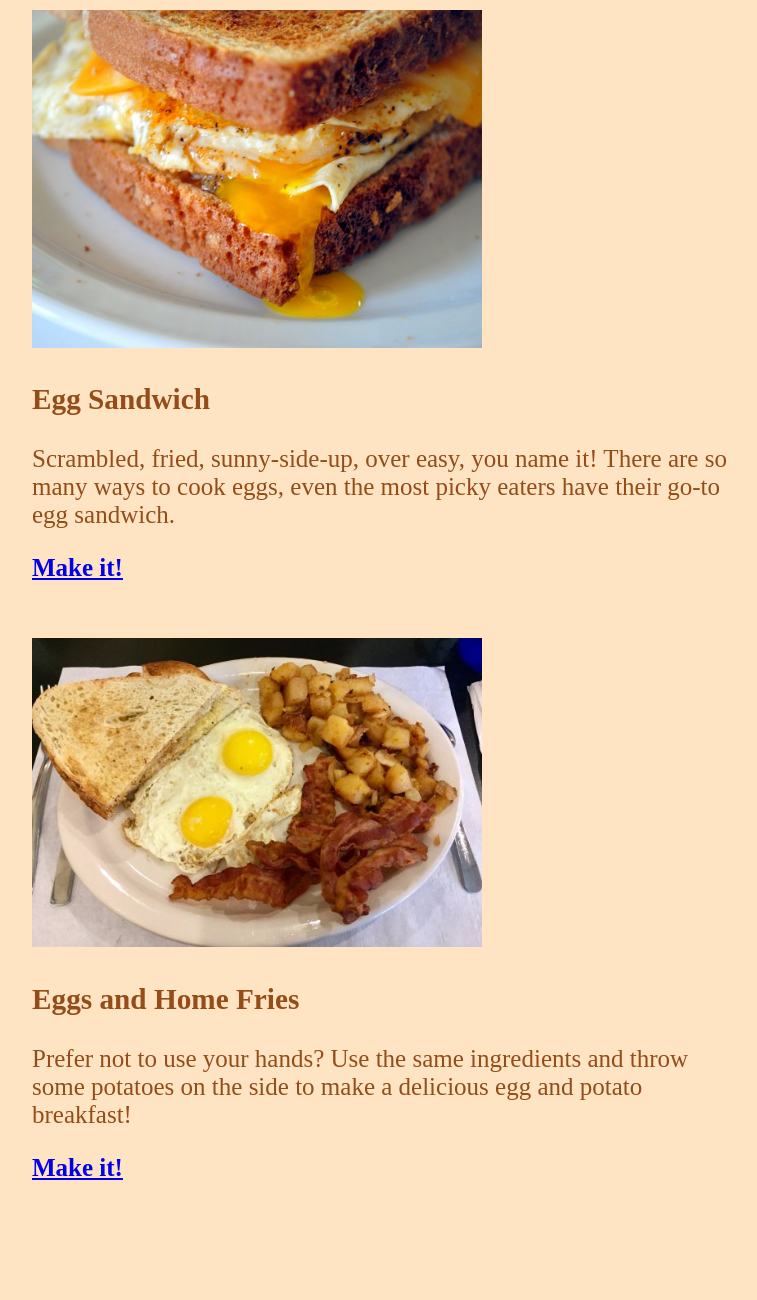
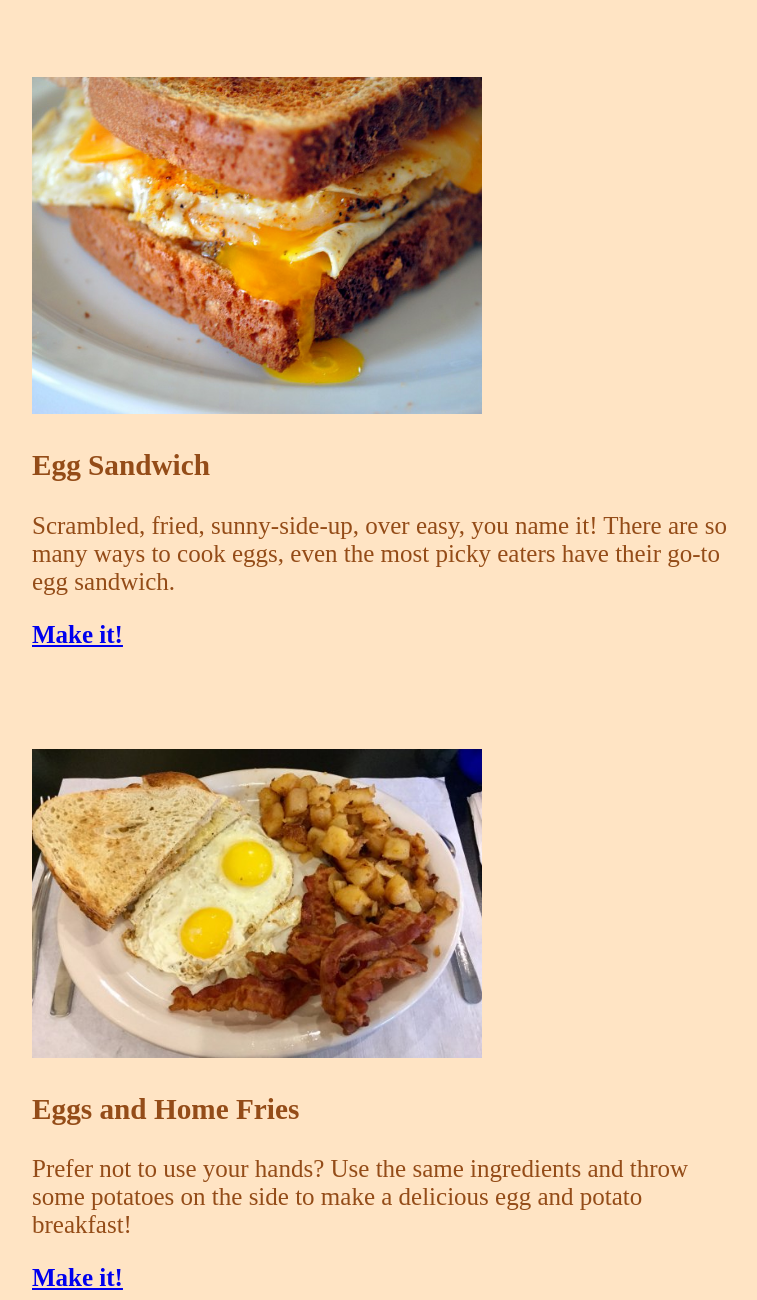
Before and after one commit to spencerlogin/TOP-Recipe-Project, a plain HTML site: page index.html in a window 1280 px wide. Shown: the part 173-1473 px from the top of the page, without its empty margins (326-1083 px from the left). Before the commit the page ends 1363 px from the top, so only its background shows below. Drawn offline with Linux system fonts and the light colour scheme.

Commit message:
Separate recipes on homepage into divs

```diff
--- a/index.html
+++ b/index.html
@@ -8,18 +8,19 @@
     <body>
         <h1 class="title">Delicious Breakfast Recipes!</h1>
 
+        <div class="group">
             <img class="recipe-image" src="media/perfect-fried-egg-sandwich.jpg" alt="fried egg sandwich">
             <h3>Egg Sandwich</h3>
             <p>Scrambled, fried, sunny-side-up, over easy, you name it! There are so many ways to cook eggs, even the most picky eaters have their go-to egg sandwich.</p>
             <a href="recipes/egg-sandwich.html">Make it!</a>
+        </div>
 
-        <br>
-        <br>
-        <br>
+        <div class="group">
             <img class="recipe-image" src="media/eggs-and-home-fries.jpg" alt="sunny-side-up eggs with home fries, bacon and toast">
             <h3>Eggs and Home Fries</h3>
             <p>Prefer not to use your hands? Use the same ingredients and throw some potatoes on the side to make a delicious egg and potato breakfast!</p>
             <a href="recipes/eggs-and-home-fries.html">Make it!</a>
+        </div>
         <!--
         <img src="" alt="">
         <a href="recipes/.html"><h3></h3></a>
--- a/styles.css
+++ b/styles.css
@@ -30,3 +30,7 @@ img {
 p {
     width: 700px;
 }
+
+.group {
+    margin-top: 100px;
+}
```
Lines whose indentation alone changed are shown as unchanged.
